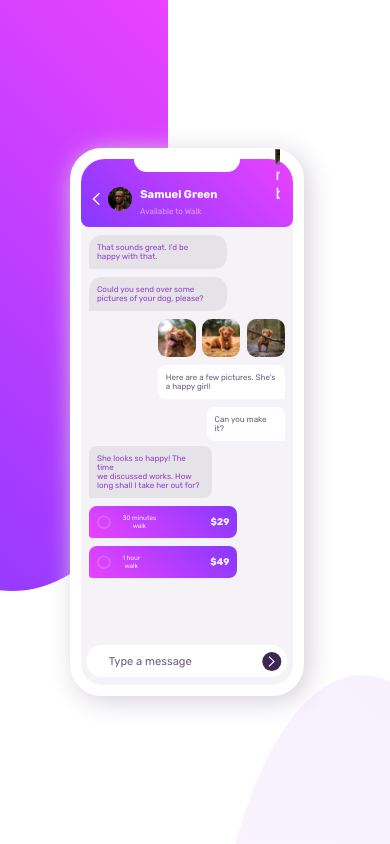
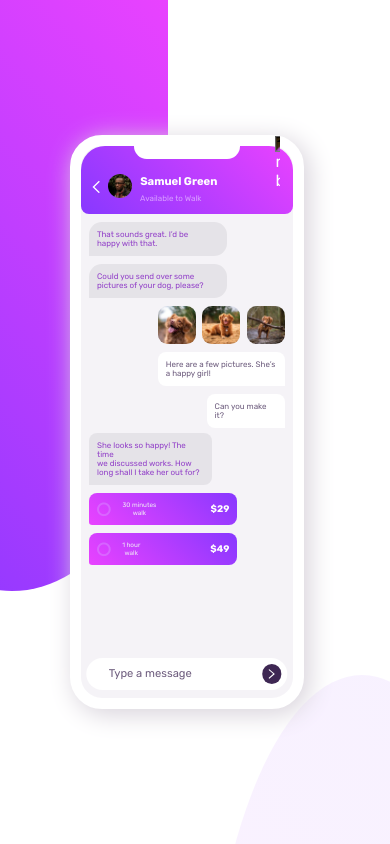
Before and after one commit to uzoway/Chat-app-css-illustration, a plain HTML site: page index.html in a window 390 px wide. Drawn offline with Linux system fonts and the light colour scheme.

Commit message:
fixed the responsiveness on 414px width

```diff
--- a/style.css
+++ b/style.css
@@ -525,7 +525,7 @@ section .attribution a{
 
     section .leftcolumn .phone{
         width: 60%;
-        height: 65%;
+        height: 68%;
         position: relative;
         margin-left: -1rem;
         border: .7rem solid hsl(0, 0%, 100%);
```
